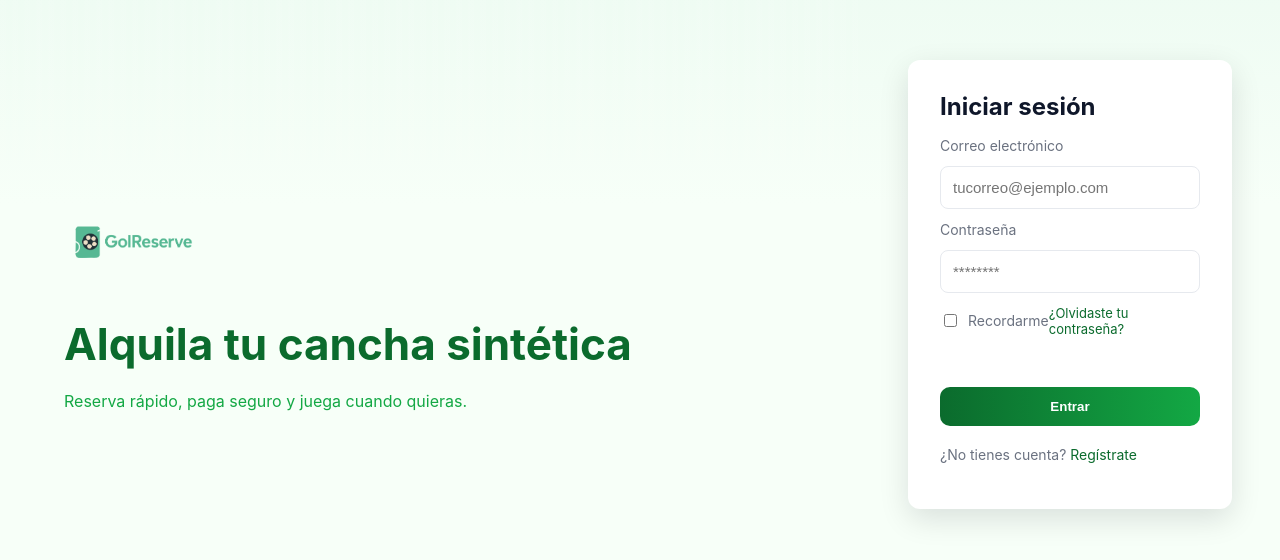
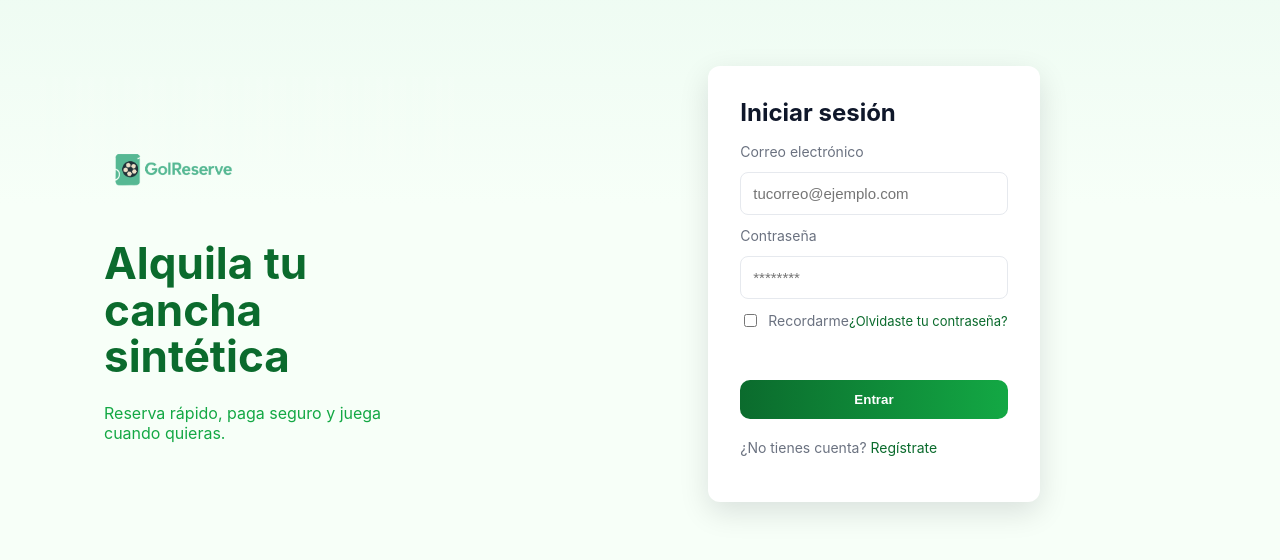
Before and after one commit to ibarra187/GolReserve, a React (Vite) app: page / in a window 1280 px wide. Shown: the part 116-676 px from the top of the page. Built offline with nearby package versions, Linux system fonts and the light colour scheme; the HTML template or start-up script is replaced by a standard one.

Commit message:
Centrar layout

```diff
--- a/src/index.css
+++ b/src/index.css
@@ -6,13 +6,13 @@
 }
 *{box-sizing:border-box}
 body{font-family:Inter,Segoe UI,Roboto,Arial,sans-serif;margin:0;background:linear-gradient(180deg,#eafaf0 0%, #f7fff8 40%);color:#0f172a}
-.login-page{display:grid;grid-template-columns:1fr 420px;min-height:100vh}
-.hero{background:linear-gradient(180deg,var(--green-1),var(--green-2));color:#fff;padding:48px 64px;display:flex;align-items:center}
-.hero-content{max-width:640px;margin-top:40px}
-.hero-content img{display:block;margin-bottom:18px}
+.login-page{display:grid;grid-template-columns:420px 1fr;min-height:100vh;max-width:1200px;margin:0 auto;gap:48px;align-items:center}
+.hero{background:linear-gradient(180deg,var(--green-1),var(--green-2));color:#fff;padding:48px 64px;display:flex;align-items:center;justify-content:flex-start}
+.hero-content{max-width:640px;margin-top:0px}
+.hero-content img{display:block;margin-bottom:10px}
 .hero-content h1{font-size:44px;margin:0 0 12px;color: var(--green-1);line-height:1.05}
 .hero-content p{margin:0;color:var(--green-2);font-size:16px}
-.login-card{background:var(--card);padding:32px;border-radius:12px;box-shadow:0 10px 30px rgba(2,6,23,0.12);margin:48px;align-self:center}
+.login-card{background:var(--card);padding:32px;border-radius:12px;box-shadow:0 10px 30px rgba(2,6,23,0.12);margin:48px 0;align-self:center;justify-self:center}
 .login-card h2{margin:0 0 16px}
 form{display:flex;flex-direction:column;gap:12px}
 label{font-size:14px;color:var(--muted)}
@@ -28,7 +28,7 @@ input[type=email],input[type=password]{padding:12px;border-radius:8px;border:1px
 @media(max-width:900px){
   .login-page{grid-template-columns:1fr;}
   .hero{padding:32px;text-align:center}
-  .hero-content{margin-top:20px;align-items:center;display:flex;flex-direction:column}
+  .hero-content{margin-top:12px;align-items:center;display:flex;flex-direction:column}
   .hero-content h1{font-size:32px;text-align:center}
   .hero-content img{width:120px;margin-bottom:12px}
   .login-card{margin:24px}
```
